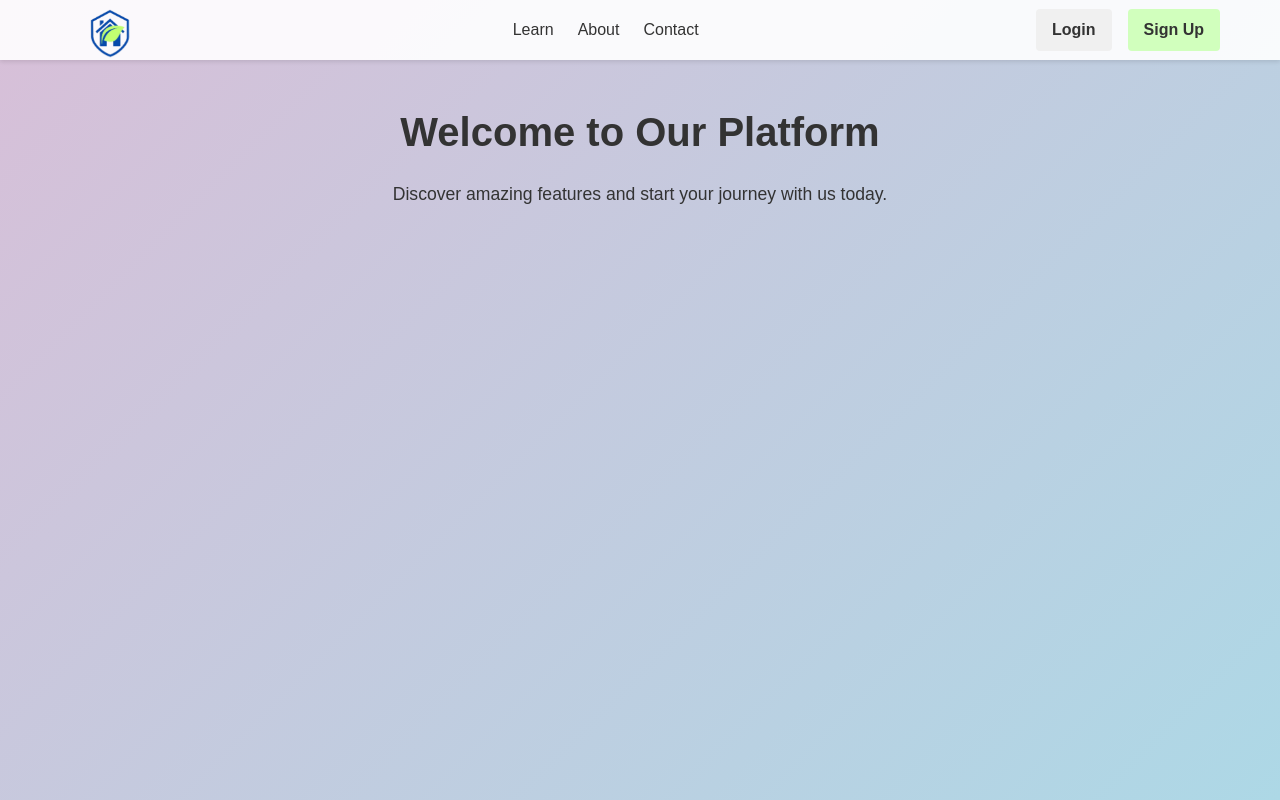
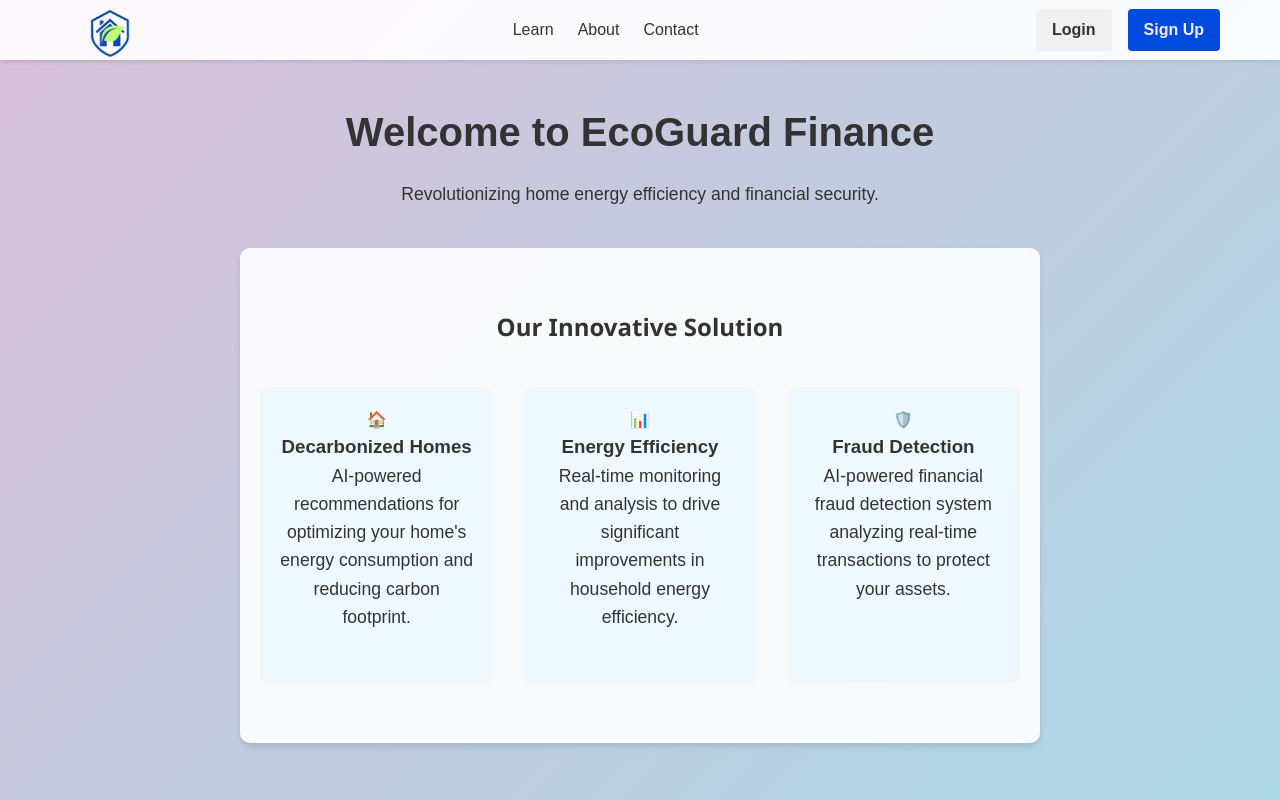
Before and after one commit to Arthur1asdf/kh24, a React (Vite) app in the folder frontend/frontend2/: page / in a window 1280 px wide. Built offline with nearby package versions, Linux system fonts and the light colour scheme; no server answers.

Commit message:
homepage solution start

```diff
--- a/frontend/frontend2/src/Home.css
+++ b/frontend/frontend2/src/Home.css
@@ -85,8 +85,8 @@ body {
 }
 
 .btn-signup {
-    background-color: #D1FFBD;
-    color: #333;
+    background-color: #004add;
+    color: #f0f0f0;
 }
 
 .btn-primary {
@@ -145,4 +145,43 @@ p {
     h1 {
         font-size: 2rem;
     }
+/* Solution Responsive blah blah */
+@media (max-width: 768px) {
+    /* ... existing styles ... */
+
+    .solution-grid {
+        grid-template-columns: 1fr;
+    }
 }
+
+}
+
+/* Soultion Section!!! */
+
+.solution-section {
+    padding: 60px 20px;
+    background-color: rgba(255, 255, 255, 0.9);
+    border-radius: 10px;
+    margin: 40px auto;
+    max-width: 1200px;
+    box-shadow: 0 4px 6px rgba(0, 0, 0, 0.1);
+}
+
+.solution-grid {
+    display: grid;
+    grid-template-columns: repeat(3, 1fr); /* Three items per row */
+    gap: 30px;
+    margin-top: 40px;
+}
+
+.solution-item {
+    background-color: #f0f8ff;
+    padding: 20px;
+    border-radius: 8px;
+    text-align: center;
+    transition: transform 0.3s ease;
+}
+
+.solution-item:hover {
+    transform: translateY(-5px);
+}
--- a/frontend/frontend2/src/Home.jsx
+++ b/frontend/frontend2/src/Home.jsx
@@ -4,29 +4,28 @@ import './Home.css';
 import logoImage from './assets/kh24_logo.png';
 
 const Home = () => {
-    const [name, setName] = useState(""); // State to hold the name from the API
+    const [name, setName] = useState("");
 
-    // Fetch data from the API when the component mounts
     useEffect(() => {
         const fetchName = async () => {
             try {
                 const response = await fetch("http://localhost:5000/hello");
                 const json = await response.json();
-                setName(json.name); // Set the name received from the API
+                setName(json.name);
             } catch (error) {
                 console.error("Error fetching data:", error);
             }
         };
 
-        fetchName(); // Call the fetch function
-    }, []); // Empty dependency array to run once on mount
+        fetchName();
+    }, []);
 
     return (
         <div className="home-container">
             <header className="header">
                 <nav className="navbar">
-                    <Link to="/" className="logo"><img src={logoImage}
-                    alt="OurLogo" className="logo-image" />
+                    <Link to="/" className="logo">
+                        <img src={logoImage} alt="OurLogo" className="logo-image" />
                     </Link>
                     <div className="nav-links">
                         <Link to="/learn" className="nav-link">Learn</Link>
@@ -41,9 +40,39 @@ const Home = () => {
             </header>
 
             <main className="main-content">
-                <h1>Welcome to Our Platform</h1>
-                <p>Discover amazing features and start your journey with us today.</p>
-                {name && <p>My name is {name}</p>} {/* Only show if name is present */}
+                <h1>Welcome to EcoGuard Finance</h1>
+                <p>Revolutionizing home energy efficiency and financial security.</p>
+                {name && <p>Hello, {name}! Ready to optimize your energy and secure your finances?</p>}
+
+                <section className="solution-section">
+                    <h2>Our Innovative Solution</h2>
+                    <div className="solution-grid">
+                        <div className="solution-item">
+                            {/* <div className="image-placeholder">Image: Smart Home</div> */}
+                            <div className="solution-icon">🏠</div>
+                            <h3 className="solution-title">Decarbonized Homes</h3>
+                            <p className="solution-description">
+                                AI-powered recommendations for optimizing your home's energy consumption and reducing carbon footprint.
+                            </p>
+                        </div>
+                        <div className="solution-item">
+                            {/* <div className="image-placeholder">Image: Data Analytics</div> */}
+                            <div className="solution-icon">📊</div>
+                            <h3 className="solution-title">Energy Efficiency</h3>
+                            <p className="solution-description">
+                                Real-time monitoring and analysis to drive significant improvements in household energy efficiency.
+                            </p>
+                        </div>
+                        <div className="solution-item">
+                            {/* <div className="image-placeholder"> Image: Secure Transactions </div> */}
+                            <div className="solution-icon">🛡️</div>
+                            <h3 className="solution-title">Fraud Detection</h3>
+                            <p className="solution-description">
+                                AI-powered financial fraud detection system analyzing real-time transactions to protect your assets.
+                            </p>
+                        </div>
+                    </div>
+                </section>
             </main>
         </div>
     );
```
